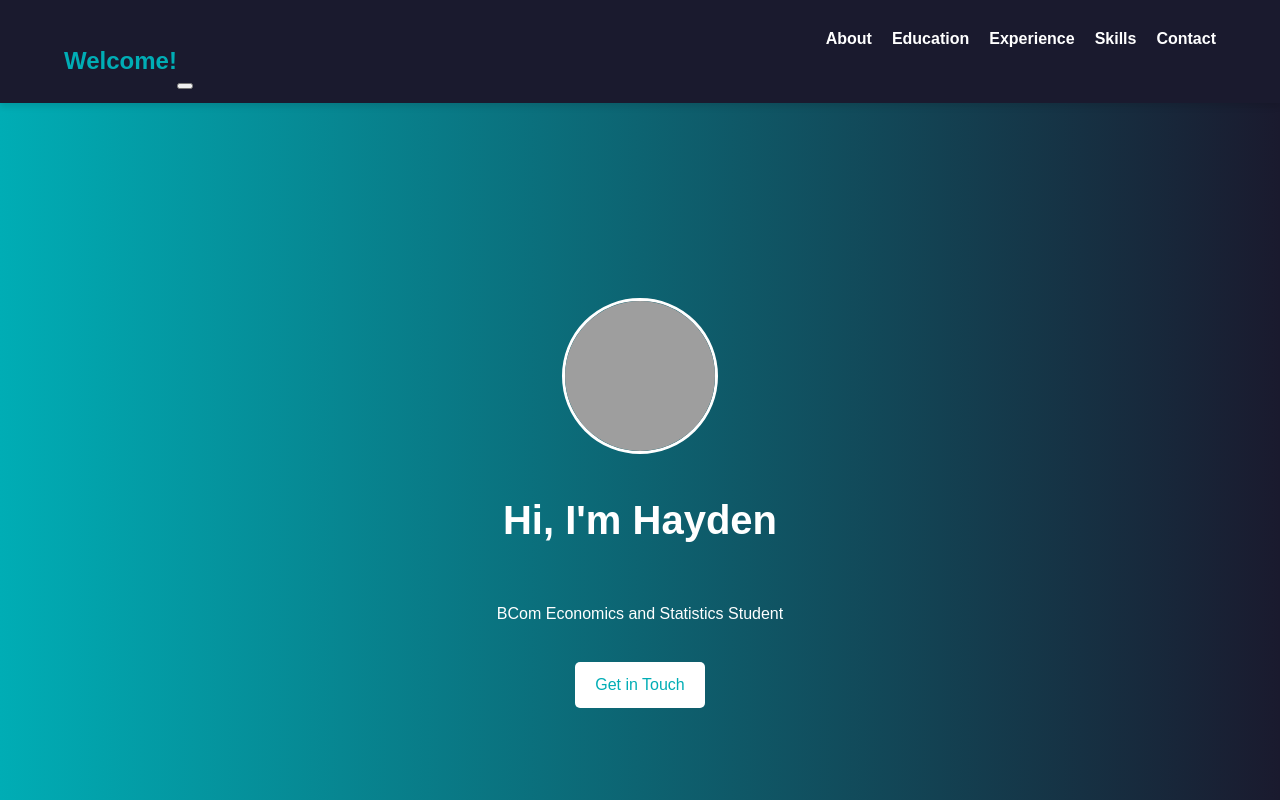
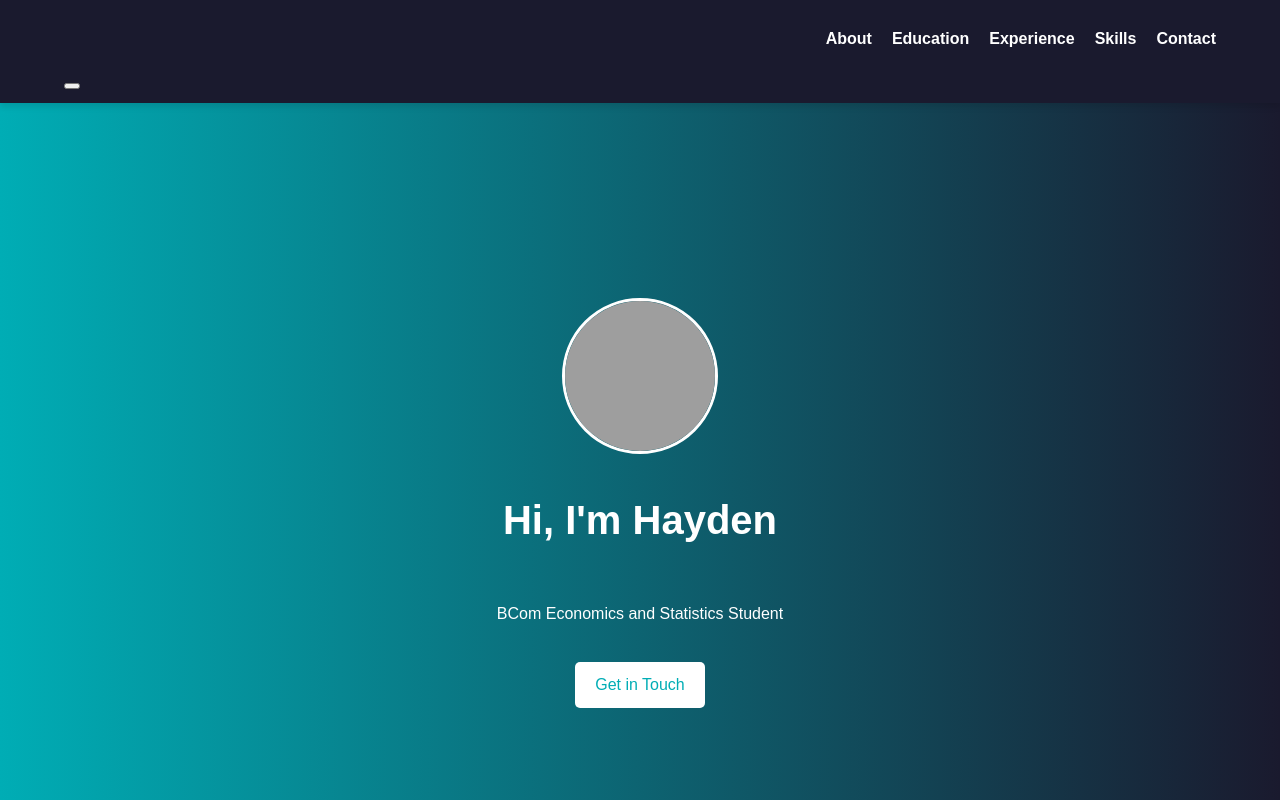
Before and after one commit to haydenlakey/MyCV, a plain HTML site: page index.html in a window 1280 px wide. Shown: the top 800 px of the page. Drawn offline with Linux system fonts and the light colour scheme; grey boxes are pictures that could not be loaded.

Commit message:
Update index.html

```diff
--- a/index.html
+++ b/index.html
@@ -11,8 +11,7 @@
     <!-- Navigation -->
     <header class="navbar">
         <div class="container">
-            <h1 class="logo">Welcome!</h1>
-           <!-- <nav> -->
+            <nav>
                 <ul class="nav-links">
                     <li><a href="#about">About</a></li>
                     <li><a href="#education">Education</a></li>
```
